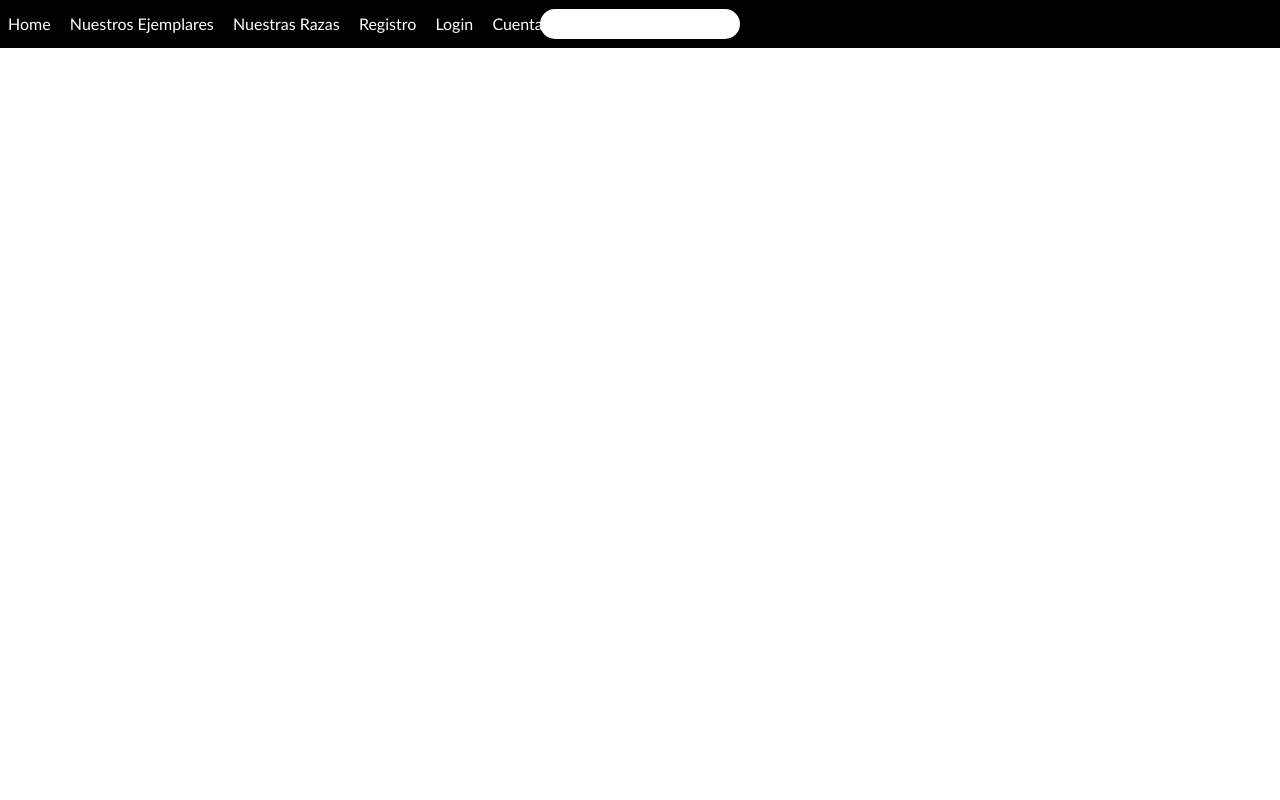
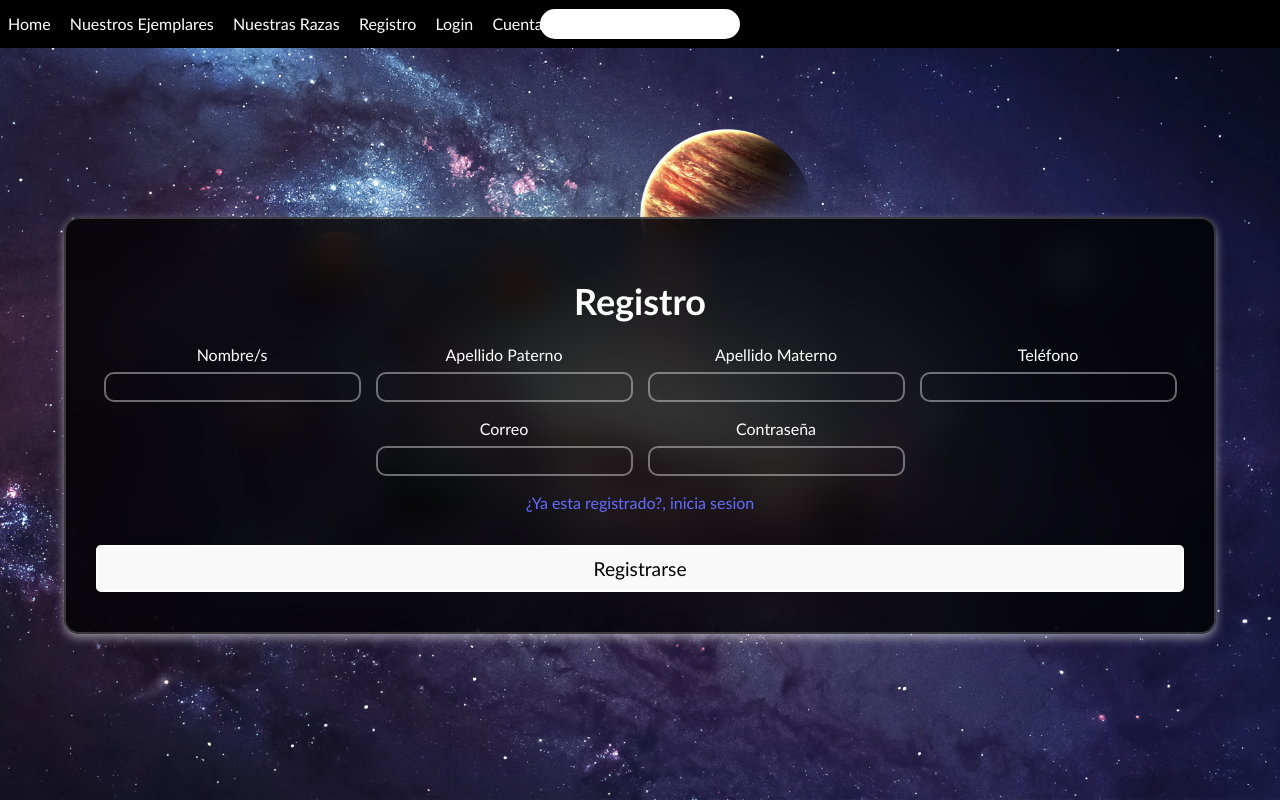
Before and after one commit to Luis-Pizano/NEW-HORIZONT, a React (Vite) app in the folder new_horizont/: page /Registro in a window 1280 px wide. Built offline with nearby package versions, Linux system fonts and the light colour scheme.

Commit message:
Se agrega registro

```diff
--- a/new_horizont/index.html
+++ b/new_horizont/index.html
@@ -4,6 +4,7 @@
     <meta charset="UTF-8" />
     <link rel="icon" type="image/svg+xml" href="/new-horizont.png" />
     <meta name="viewport" content="width=device-width, initial-scale=1.0" />
+    <link rel="stylesheet" href="https://cdnjs.cloudflare.com/ajax/libs/font-awesome/6.5.0/css/all.min.css"/>
     <title>New Horizont</title>
   </head>
   <body>
--- a/new_horizont/src/App.jsx
+++ b/new_horizont/src/App.jsx
@@ -2,7 +2,9 @@ import { BrowserRouter as Router, Routes, Route } from "react-router-dom";
 import "./App.css";
 import Navbar from "./Navbar";
 import Home from "./components/home";
-import Login from "./components/login"; // 👈 Agregado
+import Login from "./components/login";
+import Register from "./components/register";
+import PageNotFound from "./components/404";
 
 function App() {
   return (
@@ -11,7 +13,9 @@ function App() {
       <div className="container">
         <Routes>
           <Route path="/" element={<Home />} />
-          <Route path="/login" element={<Login />} />
+          <Route path="/Login" element={<Login />} />
+          <Route path="/Registro" element={<Register />}></Route>
+          <Route path="*" element={<PageNotFound />} />
         </Routes>
       </div>
     </Router>
--- /dev/null
+++ b/new_horizont/src/components/404.jsx
@@ -0,0 +1,29 @@
+import React from "react";
+import styles from "../styles/404.module.css";
+import { Link } from "react-router-dom"; // si usas React Router
+
+const PageNotFound = () => {
+  return (
+    <section className={styles.page_404}>
+      <div className="container">
+        <div className="row">
+          <div className="col-sm-12">
+            <div className="col-sm-10 col-sm-offset-1 text-center">
+              <div className={styles.four_zero_four_bg}>
+                <h1 className="text-center">404</h1>
+              </div>
+
+              <div className={styles.contant_box_404}>
+                <h3 className="h2">Parece que estás perdido</h3>
+                <p>¡La página que buscas no está disponible!</p>
+                <Link to="/" className={styles.link_404}>Go to Home</Link>
+              </div>
+            </div>
+          </div>
+        </div>
+      </div>
+    </section>
+  );
+};
+
+export default PageNotFound;
--- a/new_horizont/src/components/login.jsx
+++ b/new_horizont/src/components/login.jsx
@@ -6,12 +6,14 @@ const Login = () => {
     <div className={styles.fondo}>
       <div className={styles.loginContainer}>
       <div className={styles.contenido}>
+        <h1 className={styles.login}>Login</h1>
         <div className={styles.loginForm}>
-        <input type="email" name="email" id="email" />
+        <input type="email" name="email" id="email" placeholder=" " />
           <label>Email</label>
         </div>
         <div className={styles.loginForm}>
-        <input type="password" name="password" id="password" />
+        <i className="fa-solid fa-eye-slash" id="eye" onClick={button}></i>
+        <input type="password" name="password" id="password" placeholder=" " />
           <label>Contraseña</label>
         </div>
         <button type="submit" className = {styles.Submit}>Login</button>
@@ -20,5 +22,18 @@ const Login = () => {
     </div>
   );
 };
-
+const button = () =>{
+  const icon = document.getElementById("eye")
+  const password = document.getElementById("password")
+  if (password.type ==="password"){
+    password.type = "text"
+    icon.classList.remove("fa-eye")
+    icon.classList.add("fa-eye-slash")
+  }
+  else{
+    password.type = "password"
+    icon.classList.remove("fa-eye-slash")
+    icon.classList.add("fa-eye")
+  }
+}
 export default Login;
--- /dev/null
+++ b/new_horizont/src/components/register.jsx
@@ -0,0 +1,51 @@
+import React from "react";
+import styles from "../styles/register.module.css";
+
+
+const Register = () =>{
+    return (
+        <div className={styles.fondo}>
+            <div className={styles.container}>
+                <div className={styles.contenido}>
+                    <h2>Registro</h2>
+                    <form>
+                        <div className={styles.formGroup}>
+                            <label htmlFor="name">Nombre/s</label>
+                            <input type="text" name="name" id="name" required/>
+                        </div>
+
+                        <div className={styles.formGroup}>
+                            <label htmlFor="last_name_father">Apellido Paterno</label>
+                            <input type="text" name="last_name_father" id="last_name_father" required/>
+                        </div>
+
+                        <div className={styles.formGroup}>
+                            <label htmlFor="last_name_Mother">Apellido Materno</label>
+                            <input type="text" name="last_name_Mother" id="last_name_Mother" />
+                        </div>
+
+                        <div className={styles.formGroup}>
+                            <label htmlFor="phone_number">Teléfono</label>
+                            <input type="text" name="phone_number" id="phone_number" maxLength={9} required/>
+                        </div>
+
+                        <div className={styles.formGroup}>
+                            <label htmlFor="email">Correo</label>
+                            <input type="email" name="email" id="email" required/>
+                        </div>
+                        <div className={styles.formGroup}>
+                            <label htmlFor="password">Contraseña</label>
+                            <input type="password" name="password" id="password" required/>
+                        </div>
+                        <div className={styles.return_login}>
+                        <a href="/login">¿Ya esta registrado?, inicia sesion</a>
+                        </div>
+                        <button type="submit" className={styles.btn_register}>Registrarse</button>
+                    </form>
+                </div>
+            </div>
+        </div>
+    )
+}
+
+export default Register
--- /dev/null
+++ b/new_horizont/src/styles/404.module.css
@@ -0,0 +1,52 @@
+html, body {
+  margin: 0;
+  padding: 0;
+  width: 100%;
+  height: 100%;
+}
+
+#root {
+  width: 100%;
+  height: 100%;
+}
+
+
+.page_404{ padding:40px 0;
+  background:#fff;
+  font-family: 'Arvo', serif;
+  width: 100%;
+}
+
+.page_404  img{
+  width:100%;
+}
+
+.four_zero_four_bg {
+  background-image: url(https://cdn.dribbble.com/users/285475/screenshots/2083086/dribbble_1.gif);
+  height: 400px;
+  width: 100vw; /* 👈 fuerza 100% del viewport horizontal */
+  background-position: center;
+  background-repeat: no-repeat;
+}
+
+
+
+.four_zero_four_bg h1{
+  font-size:80px;
+}
+
+.four_zero_four_bg h3{
+  font-size:80px;
+}
+
+.link_404{
+  color: #fff!important;
+  padding: 10px 20px;
+  background: #39ac31;
+  margin: 20px 0;
+  display: inline-block;
+}
+
+.contant_box_404{
+  margin-top:-50px;
+}
--- a/new_horizont/src/styles/login.module.css
+++ b/new_horizont/src/styles/login.module.css
@@ -13,10 +13,16 @@
     width: 420px;
     border-radius: 15px;
     border: rgb(255, 255, 255);
-    background: rgba(0, 0, 0, 0.6);
+    background: rgba(0, 0, 0, 0.8);
     backdrop-filter: blur(20px);
     padding: 40px 30px;
     box-shadow: 0 4px 10px rgba(255, 255, 255, 0.6);
+}
+
+.login{
+    font-size: 36px;
+    color: #fff;
+    margin-bottom: 15px;
 }
 
 .loginForm{
@@ -35,6 +41,7 @@
     border-bottom: solid 1px white;
     color: #fff;
     padding-left: 5px;
+    padding-right: 35px;
 }
 
 .loginForm label {
@@ -46,12 +53,22 @@
 
 }
 
-.loginForm input:focus ~ label{
-    font-size: 0.8rem;
-    transform: translateY(-120%);
-    top: 10px;
+.loginForm input:focus ~ label,
+.loginForm input:not(:placeholder-shown) ~ label {
+  font-size: 0.8rem;
+  transform: translateY(-120%);
+  top: 10px;
 }
 
+
+.loginForm i{
+    position: absolute;
+    top: 50%;
+    transform: translateY(-50%);
+    right: 10px;
+    color: #fff;
+    cursor: pointer;
+}
 
 .Submit {
     width: 100%;
@@ -62,10 +79,11 @@
     border-radius: 5px;
     cursor: pointer;
     transition: all 0.3s ease;
+    font-size: 1.2rem;
   }
 
-  .Submit:hover {
+.Submit:hover {
     background: #c0c0c0;
     color: black;
     border: 2px solid #c0c0c0;
-  }
+}
--- /dev/null
+++ b/new_horizont/src/styles/register.module.css
@@ -0,0 +1,135 @@
+*{
+    margin: 0;
+    padding: 0;
+    box-sizing: border-box;
+}
+.fondo{
+    position: fixed;
+    background: url("./images/Login.png") no-repeat center center;
+    background-size: cover;
+    background-attachment: fixed;
+    inset:0;
+}
+
+.container{
+    display: flex;
+    flex-direction: column;
+    justify-content: center;
+    align-items: center;
+    min-height: 100vh;
+}
+
+.contenido{
+    position: relative;
+    width: 90%;
+    max-width: 1500px;
+    background: rgba(0, 0, 0, 0.8);
+    border: solid 2px rgba(255, 255, 255, 0.2);
+    backdrop-filter: blur(20px);
+    border-radius: 15px;
+    padding: 40px 30px;
+    box-shadow: 0 4px 10px rgba(255, 255, 255, 0.5);
+    margin-bottom: 10px;
+    margin-top: 60px;
+}
+
+.contenido h2{
+    text-align: center;
+    font-size: 36px;
+    color: #fff;
+    margin: 15px 15px;
+}
+
+form{
+    display: flex;
+    flex-wrap: wrap;
+    gap: 15px;
+    justify-content: center;
+}
+
+.formGroup {
+    flex: 1 1 calc(25% - 15px);
+    max-width: calc(25% - 15px);
+    display: flex;
+    flex-direction: column;
+}
+
+.formGroup input{
+    position: relative;
+    padding-left: 4px;
+    padding-right: 4px;
+    height: 30px;
+    outline: none;
+    border: none;
+    border: 2px solid rgba(255, 255, 255, 0.4);
+    border-radius: 10px;
+    background: transparent;
+    color: #fff;
+}
+
+label{
+    display: block !important;
+    font-size: 16px;
+    margin-bottom: 5px;
+    color: #fff;
+    text-align: center;
+
+}
+
+input:focus{
+    border-color: #fff;
+}
+
+.return_login{
+    position: relative;
+    width: 100%;
+}
+
+.exintente_register{
+    position: absolute;
+    left: 10px;
+}
+
+.exintente_register:hover{
+    color: #fff;
+}
+
+.btn_register {
+    width: 100%;
+    position: relative;
+    margin-top: 15px;
+    padding: 10px 20px;
+    border: 2px solid white;
+    border-radius: 5px;
+    cursor: pointer;
+    transition: all 0.3s ease;
+    font-size: 1.2rem;
+}
+
+.btn_register:hover {
+    background: #c0c0c0;
+    color: black;
+    border: 2px solid #c0c0c0;
+}
+
+@media screen and (max-width: 720px) {
+    .contenido {
+      width: 95%;
+      padding: 20px 15px;
+      margin-top: 30px;
+    }
+
+    .contenido h2 {
+      font-size: 24px;
+    }
+
+    .formGroup {
+      flex: 1 1 100%;
+      max-width: 100%;
+    }
+
+    .btn_register {
+      font-size: 1rem;
+      padding: 8px 12px;
+    }
+}
```
Also changed, not shown: 2 other files (tests, documents, lock files or other folders).
